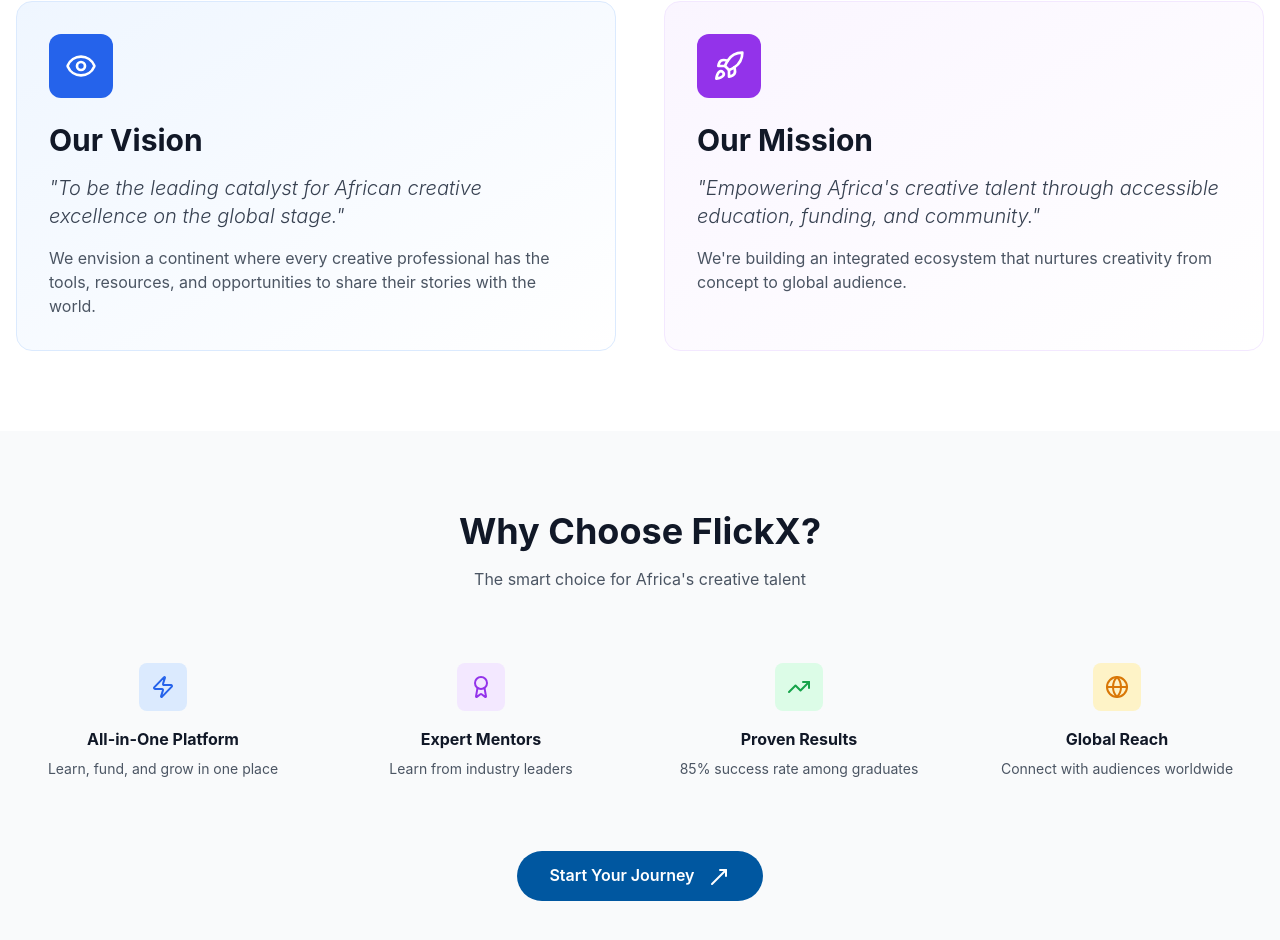
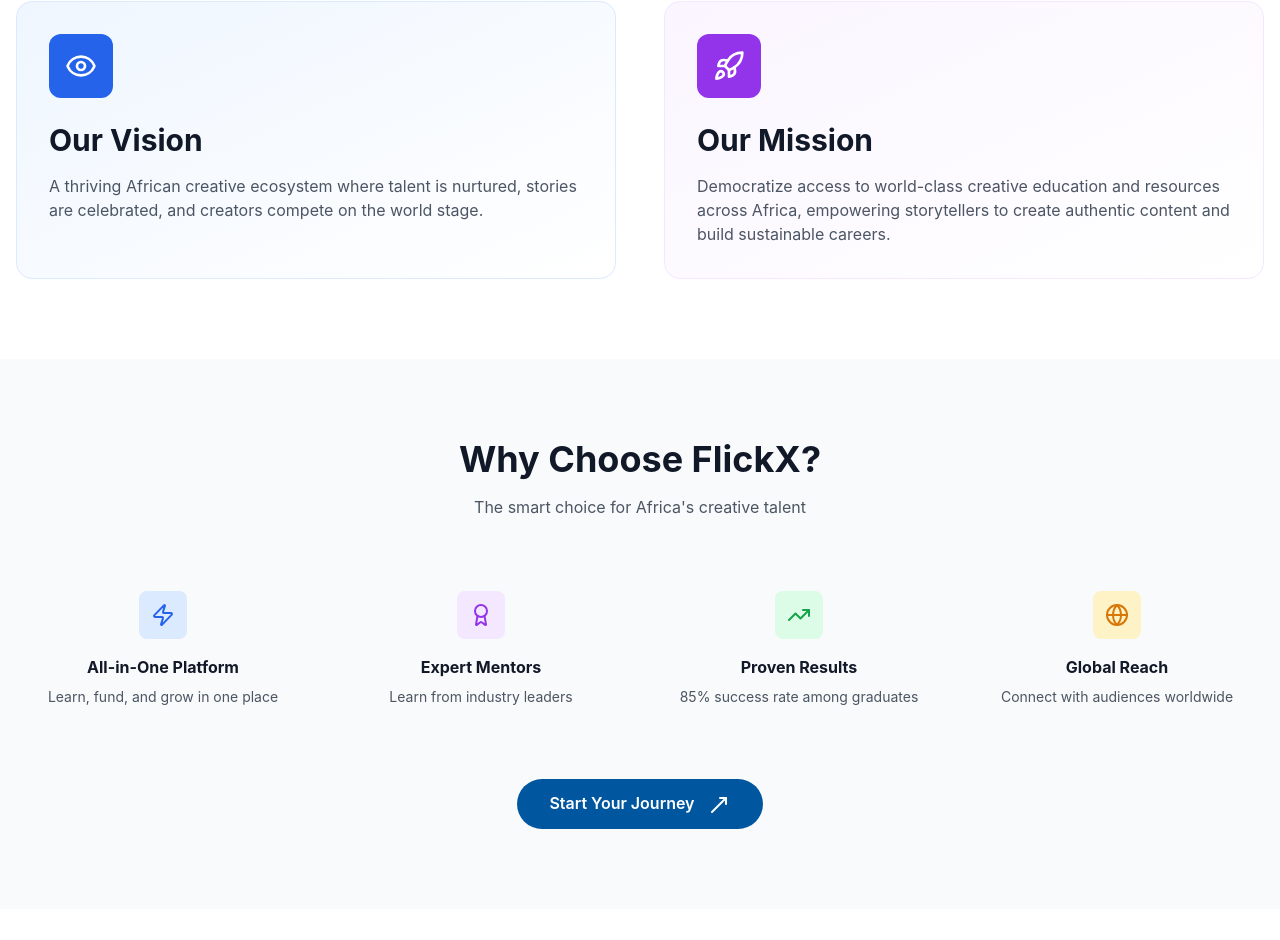
Before and after one commit to iles123/Flickx, a React (Vite) app: page / in a window 1280 px wide. Shown: the part 4813-5753 px from the top of the page. Built offline with nearby package versions, Linux system fonts and the light colour scheme.

Commit message:
upload update

```diff
--- a/src/components/ui/Mission.jsx
+++ b/src/components/ui/Mission.jsx
@@ -29,12 +29,8 @@
               <Eye className="w-8 h-8 text-white" />
             </div>
             <h3 className="text-3xl font-bold text-gray-900 mb-4">Our Vision</h3>
-            <p className="text-xl text-gray-700 mb-4 font-light italic">
-              "To be the leading catalyst for African creative excellence on the global stage."
-            </p>
             <p className="text-gray-600">
-              We envision a continent where every creative professional has the tools, resources,
-              and opportunities to share their stories with the world.
+             A thriving African creative ecosystem where talent is nurtured, stories are celebrated, and creators compete on the world stage.
             </p>
           </motion.div>
 
@@ -48,11 +44,8 @@
               <Rocket className="w-8 h-8 text-white" />
             </div>
             <h3 className="text-3xl font-bold text-gray-900 mb-4">Our Mission</h3>
-            <p className="text-xl text-gray-700 mb-4 font-light italic">
-              "Empowering Africa's creative talent through accessible education, funding, and community."
-            </p>
             <p className="text-gray-600">
-              We're building an integrated ecosystem that nurtures creativity from concept to global audience.
+             Democratize access to world-class creative education and resources across Africa, empowering storytellers to create authentic content and build sustainable careers.
             </p>
           </motion.div>
         </div>
```
